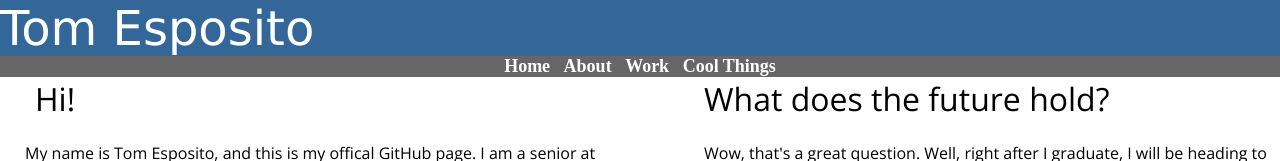
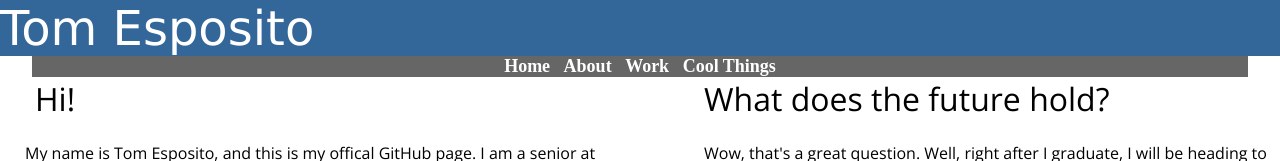
Before and after one commit to tomespo/tomespo.github.io, a plain HTML site: page about.html in a window 1280 px wide. Shown: the top 161 px of the page. Drawn offline with nearby package versions, Linux system fonts and the light colour scheme.

Commit message:
Changed Stylesheet
Changed About page stylesheet to the correct one

```diff
--- a/about.html
+++ b/about.html
@@ -1,7 +1,7 @@
 <!DOCTYPE html>
 <html>
 <head>
-<link rel="stylesheet" href="index.css">
+<link rel="stylesheet" href="about.css">
 <link href="http://netdna.bootstrapcdn.com/font-awesome/4.0.3/css/font-awesome.css" rel="stylesheet">
 <link href='http://fonts.googleapis.com/css?family=Open+Sans' rel='stylesheet' type='text/css'>
 </head>
```
